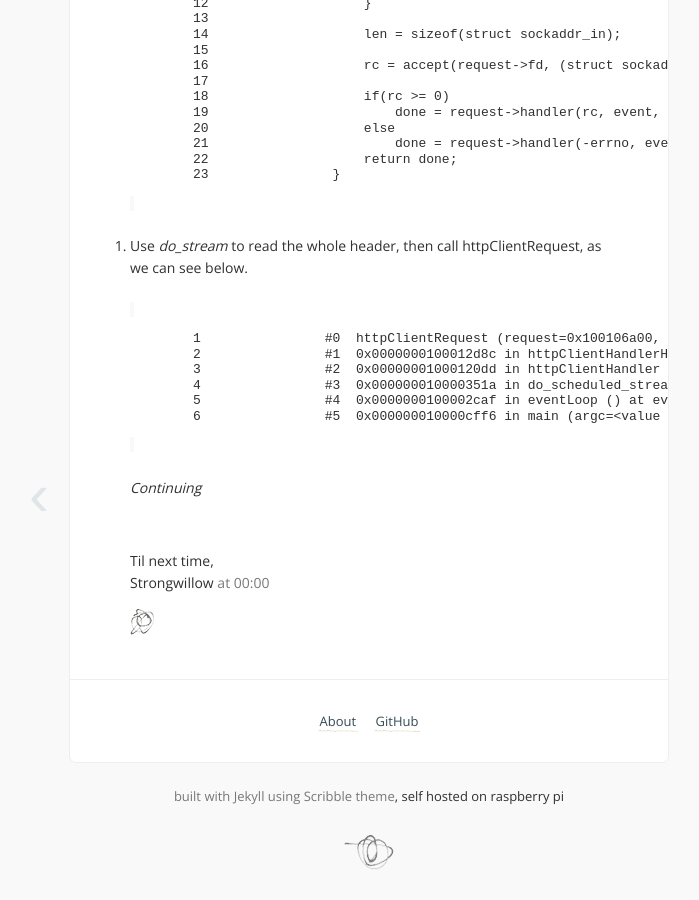
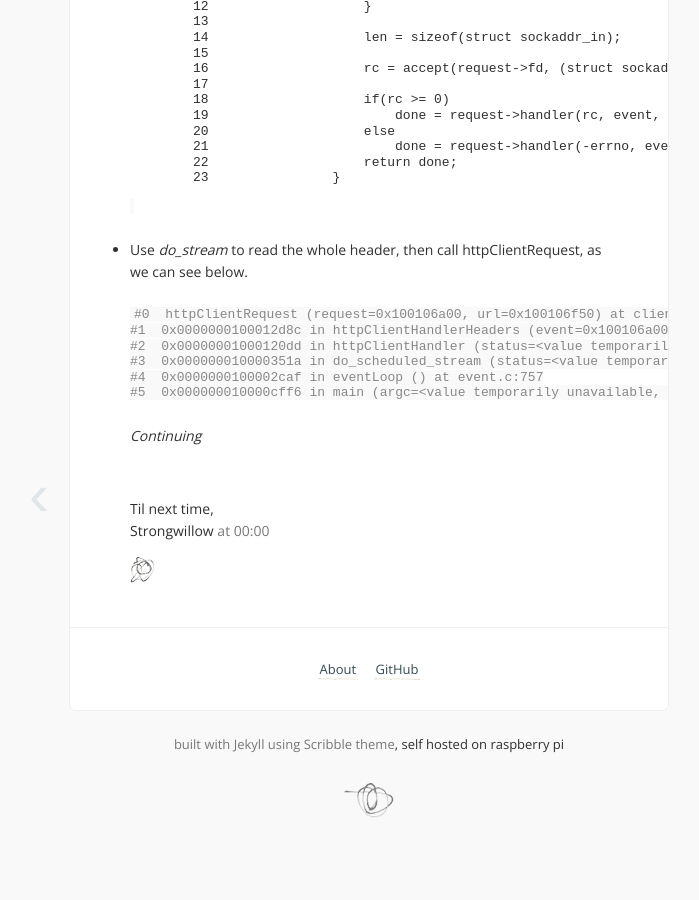
Before and after one commit to quinncnl/oldstrongwillow.github.com, a Jekyll site: the page built from _posts/2013-07-07-understanding-the-source-of-polipo.md, in a window 1280 px wide and 900 px high, scrolled down 4013 px. Shown: the whole window, without its empty margins (271-970 px from the left). Built offline with Jekyll 4.4.1, drawn with Linux system fonts in a browser that asks for light colours; Markdown is read by kramdown in place of the engine named in the settings; comment, search, counter and statistics services are not loaded; after the commit the page ends 4861 px from its top, so only the background shows below that.

Commit message:
update UtSoP

```diff
--- a/_posts/2013-07-07-understanding-the-source-of-polipo.md
+++ b/_posts/2013-07-07-understanding-the-source-of-polipo.md
@@ -156,14 +156,14 @@
 
 #### How a request is received from a client?
 
-1. In *create_listener*, Polipo binds the port and set socket options. At last,
+*  In *create_listener*, Polipo binds the port and set socket options. At last,
 
 {% highlight c linenos %}
 
 return schedule_accept(fd, handler, data);
 {% endhighlight %}
 
-2. *schedule_accept* registers an accept callback. So when a client connects to Polipo, *do_scheduled_accept* is invoked and polipo will save the request to request queue.
+*  *schedule_accept* registers an accept callback. So when a client connects to Polipo, *do_scheduled_accept* is invoked and polipo will save the request to request queue.
 
 {% highlight c linenos %}
   event = registerFdEvent(fd, POLLOUT|POLLIN,
@@ -197,9 +197,9 @@
 }
 {% endhighlight %}
 
-3. Use *do_stream* to read the whole header, then call httpClientRequest, as we can see below.
+* Use *do_stream* to read the whole header, then call httpClientRequest, as we can see below.
 
-{% highlight c linenos %}
+{% highlight bash %}
 
 #0  httpClientRequest (request=0x100106a00, url=0x100106f50) at client.c:725
 #1  0x0000000100012d8c in httpClientHandlerHeaders (event=0x100106a00, srequest=0x100106f50, connection=<value temporarily unavailable, due to optimizations>) at client.c:673
```
